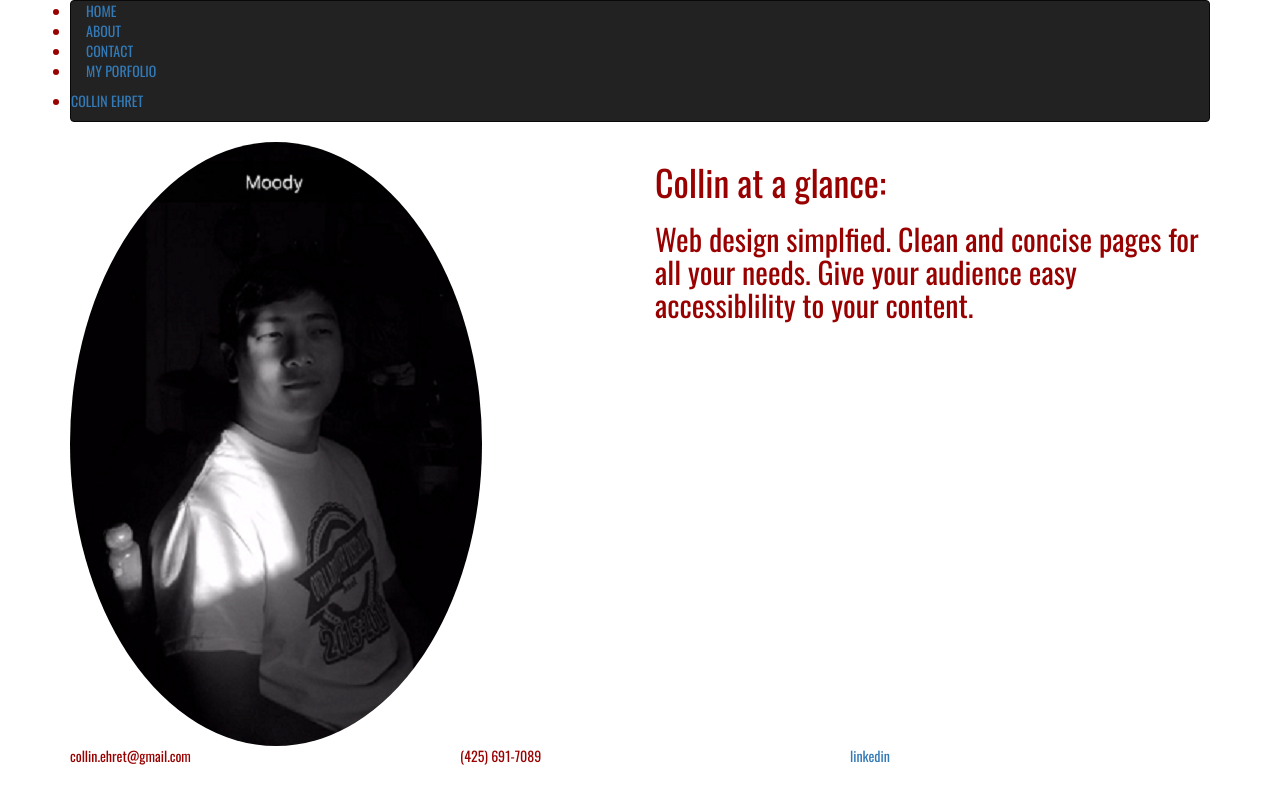
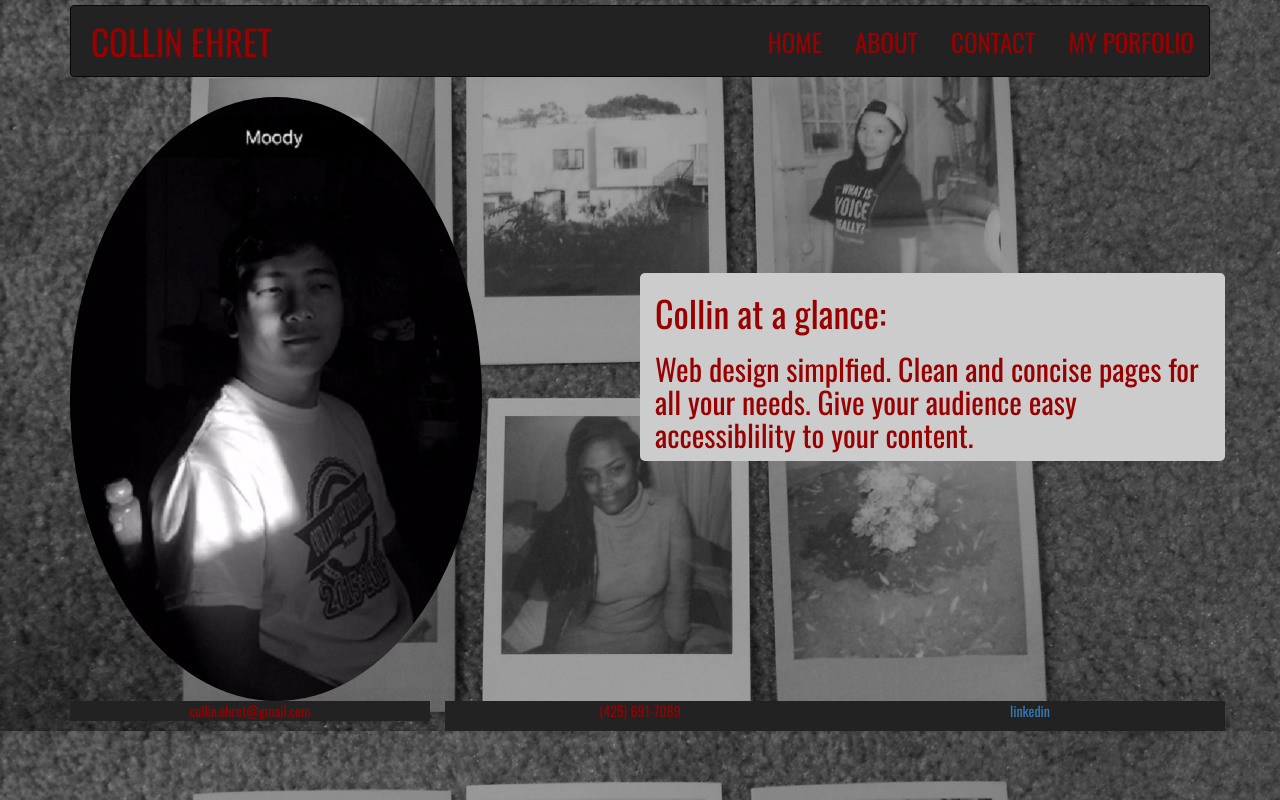
Before and after one commit to collinlmu/collin, a plain HTML site: page index.html in a window 1280 px wide. Drawn offline with nearby package versions, Linux system fonts and the light colour scheme.

Commit message:
styles sheet continued

```diff
--- a/css/styles.css
+++ b/css/styles.css
@@ -1,6 +1,61 @@
 *{
   margin: 0;
   padding: 0;
-  font-family: "Oswald", sans-serif;
+  font-family: 'Oswald', sans-serif;
   color: #990000;
 }
+
+body{
+  background-image: url("../img/background.jpg");
+  background-repeat: none;
+  background-size: cover;
+  background-position: fixed;
+}
+
+/*navigation bar*/
+
+.navbar{
+  margin-top: 5px;
+}
+div nav .navigation{
+  float: right;
+  display: inline-block;
+}
+div nav .navigation li{
+  display: inline-block;
+  list-style: none;
+  font-size: 25px;
+  margin-top: 18px;
+}
+.name{
+  list-style: none;
+  margin-left: 20px;
+  font-size: 35px;
+  margin-top: 10px;
+}
+div nav ul li a{
+  color: #990000;
+}
+/*footer*/
+
+.email, .phone, .linkedin{
+  text-align: center;
+  background-color: #222;
+}
+
+/*Home pafe*/
+.glance{
+  background-color: #ccc;
+  border: 1px soild #ccc;
+  border-radius: 5px;
+  margin-top: 15%;
+}
+
+
+
+
+/*portolio page*/
+.portfolioimg{
+  width: 50%;
+  height: 50%;
+}
```
Also changed, not shown: template/portfolio.html (+13 -13 lines).
